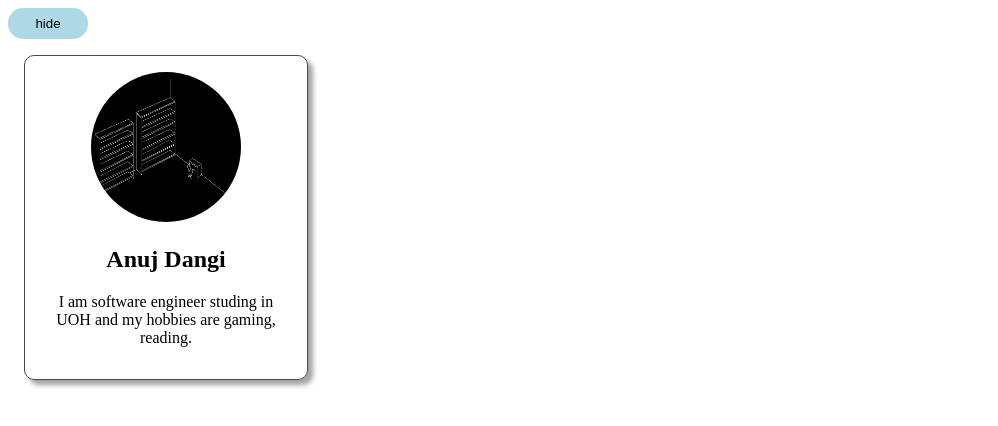
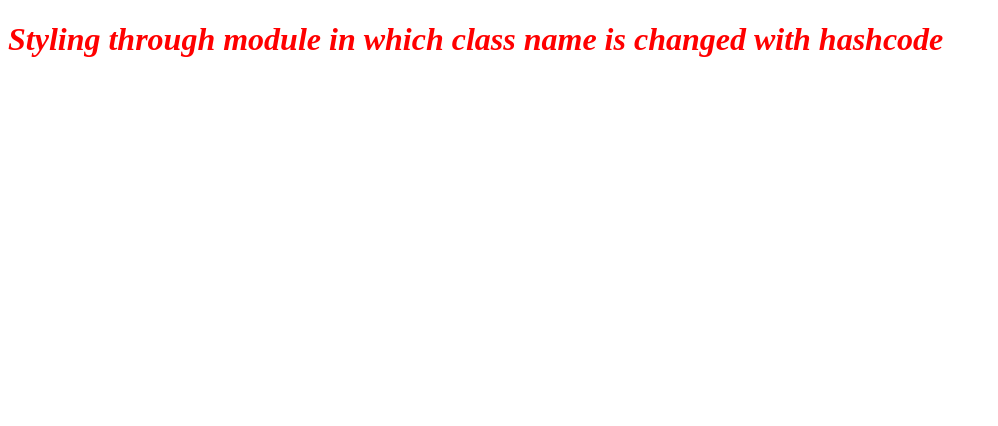
Before and after one commit to anuj-dangi/react-based-application, a React (Vite) app in the folder react-learning/: page / in a window 1280 px wide. Shown: the top 426 px of the page, without its empty margins (0-998 px from the left). Built offline with nearby package versions, Linux system fonts and the light colour scheme.

Commit message:
second module

```diff
--- a/react-learning/src/App.jsx
+++ b/react-learning/src/App.jsx
@@ -1,12 +1,12 @@
 import React from 'react';
 import './App.css';
-import Card from "./components/Card.jsx";
+import Individual from './Individual/Individual.jsx';
 
 function App() {
 
   return (
     <>
-      <Card />
+      <Individual />
     </>
   )
 }
--- /dev/null
+++ b/react-learning/src/Individual/Individual.jsx
@@ -0,0 +1,10 @@
+import styles from "./Individual.module.css";
+
+function Individual()
+{
+    return (
+        <h1 className={styles.text}>Styling through module in which class name is changed with hashcode</h1>
+    );
+};
+
+export default Individual;
--- /dev/null
+++ b/react-learning/src/Individual/Individual.module.css
@@ -0,0 +1,4 @@
+.text{
+    color: red;
+    font-style: italic;
+}
```
